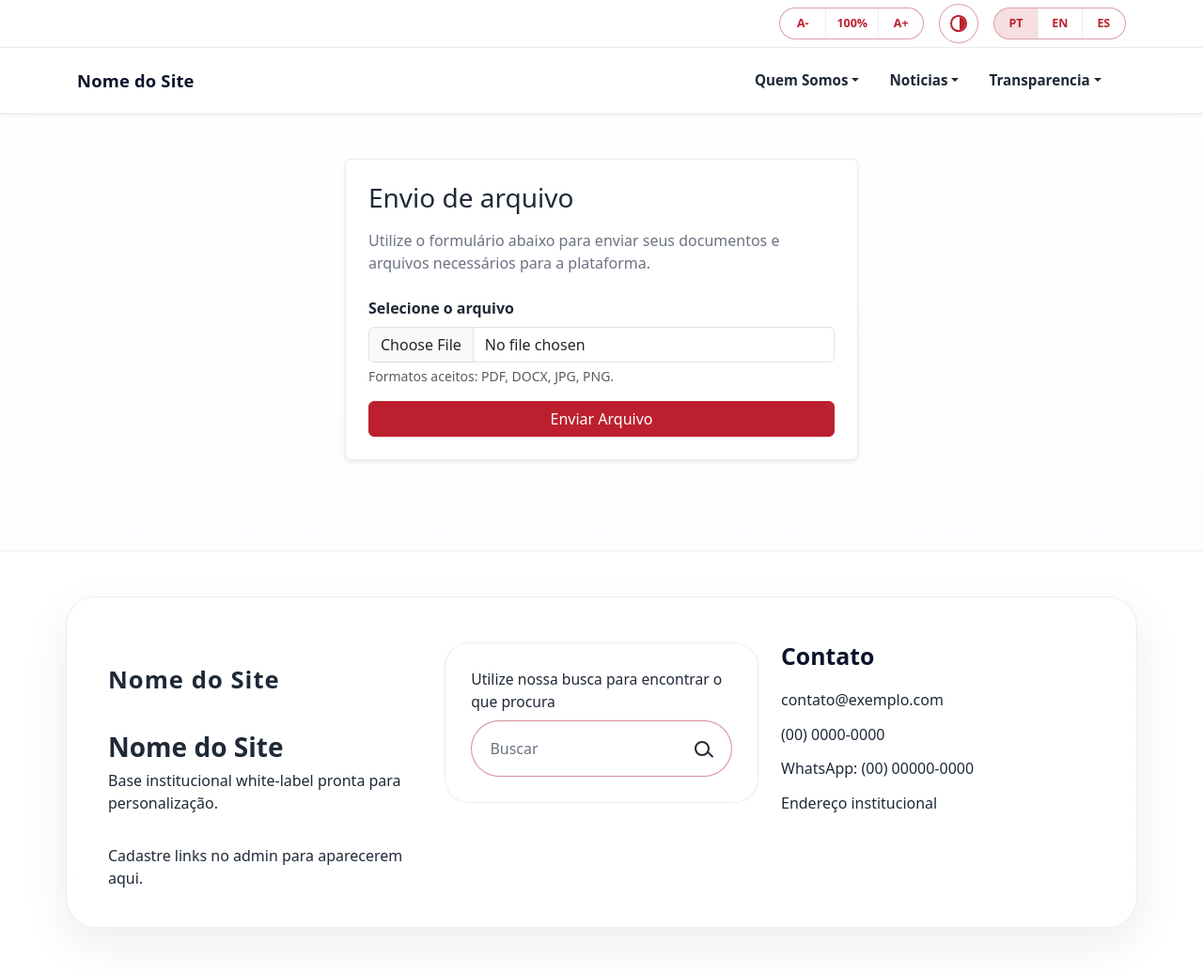
After one commit to SCTMarica/PLATAFORMA-MARIC-, a Django app: page /arquivos/ in a window 1280 px wide. The commit adds this page. Shown: the whole page at 94% size. Run offline with Django 5.2, Linux system fonts and the light colour scheme; data that the repository does not hold is empty; some libraries are stand-ins or nearby versions.

Commit message:
feat: adicionado aba de arquivos na aba 'Transparencia' e feita pagina de envio de arquivos!
fix: adição de healthcheck no docker para garantir que não aja erro de conexão com o banco de dados

```diff
--- a/core/urls.py
+++ b/core/urls.py
@@ -21,6 +21,7 @@ from .views import (
     UserLoginView,
     UserLogoutView,
     UserRegisterView,
+    FileUploadView,
     set_language,
 )
 
@@ -39,6 +40,7 @@ urlpatterns = [
     path("inscreva-se/", SignupView.as_view(), name="signup"),
     path("inscreva-se/<slug:slug>/", SignupFormDetailView.as_view(), name="signup-form-detail"),
     path("links/", LinksView.as_view(), name="links"),
+    path("arquivos/", FileUploadView.as_view(), name="file-upload"),
     path("login/", UserLoginView.as_view(), name="login"),
     path("sair/", UserLogoutView.as_view(), name="logout"),
     path("cadastro/", UserRegisterView.as_view(), name="register"),
--- a/core/views.py
+++ b/core/views.py
@@ -207,6 +207,10 @@ class LinksView(TemplateView):
     template_name = "core/links.html"
 
 
+class FileUploadView(TemplateView):
+    template_name = "core/file_upload.html"
+
+
 class UserLoginView(LoginView):
     template_name = "core/auth/login.html"
     authentication_form = EmailOrUsernameAuthenticationForm
--- /dev/null
+++ b/templates/core/file_upload.html
@@ -0,0 +1,31 @@
+{% extends "base.html" %}
+{% load static site_i18n %}
+
+{% block title %}Envio de Arquivo - {{ site_settings.site_name|default:"Plataforma Maric" }}{% endblock %}
+
+{% block content %}
+<section class="container-xl py-5">
+  <div class="row justify-content-center">
+    <div class="col-md-8 col-lg-6">
+      <div class="card shadow-sm">
+        <div class="card-body p-4">
+          <h1 class="card-title h3 mb-3">Envio de arquivo</h1>
+          <p class="text-muted mb-4">Utilize o formulário abaixo para enviar seus documentos e arquivos necessários para a plataforma.</p>
+
+          <form action="#" method="POST" enctype="multipart/form-data" class="needs-validation">
+            {% csrf_token %}
+            <div class="mb-3">
+              <label for="fileUpload" class="form-label fw-bold">Selecione o arquivo</label>
+              <input type="file" class="form-control" id="fileUpload" name="file" required>
+              <div class="form-text">Formatos aceitos: PDF, DOCX, JPG, PNG.</div>
+            </div>
+            <div class="d-grid gap-2">
+              <button type="submit" class="btn btn-primary">Enviar Arquivo</button>
+            </div>
+          </form>
+        </div>
+      </div>
+    </div>
+  </div>
+</section>
+{% endblock %}
--- a/templates/partials/header.html
+++ b/templates/partials/header.html
@@ -60,7 +60,7 @@
             <a class="nav-link dropdown-toggle" href="#" role="button" data-bs-toggle="dropdown" aria-expanded="false">Transparencia</a>
             <ul class="dropdown-menu">
               <li><a class="dropdown-item" href="{% url 'core:links' %}">Links uteis</a></li>
-              <li><a class="dropdown-item" href="#">Opcao 2</a></li>
+              <li><a class="dropdown-item" href="{% url 'core:file-upload' %}">Arquivos</a></li>
             </ul>
           </li>
         </ul>
```
Also changed, not shown: docker-compose.yml (+7 -1 lines).
